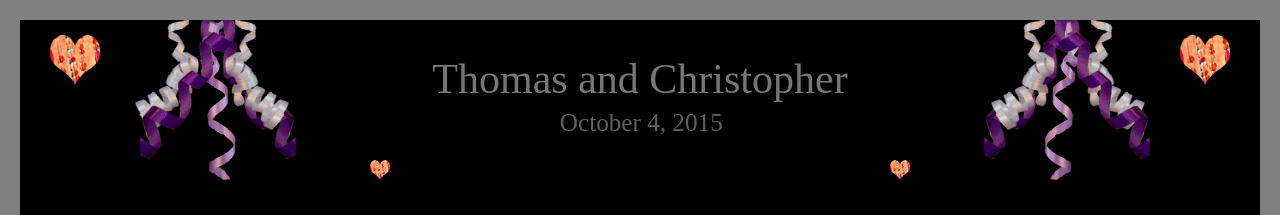
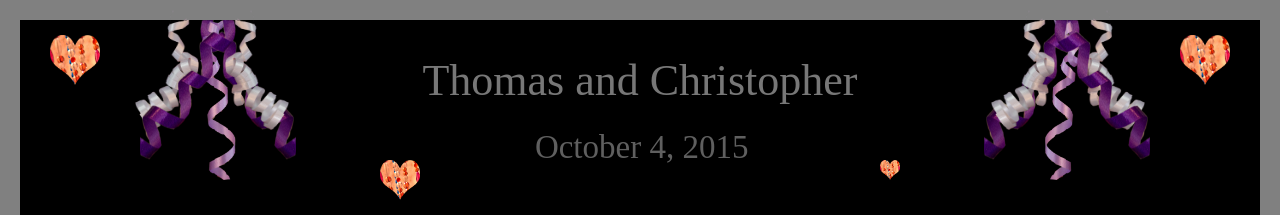
Before and after one commit to eab03/the_wedding, a plain HTML site: page index.html in a window 1280 px wide. In both pictures the pointer is over the picture 380 px from the left and 170 px from the top of the page. Shown: the top 215 px of the page. Drawn offline with nearby package versions, Linux system fonts and the light colour scheme; a web font is replaced by a local one.

Commit message:
Added CSS transition

```diff
--- a/css/default.css
+++ b/css/default.css
@@ -70,7 +70,7 @@ a img {
 }
 
 .container > header h1 {
-    font-size: 2.625em;
+    font-size: 2.75em;
     line-height: 1.3;
     margin: 0;
     font-weight: 200;
@@ -78,7 +78,9 @@ a img {
 
 .container > header span {
     display: block;
-    font-size: 60%;
+    font-size: 75%;
+    margin-top: .5em;
+    margin-bottom: -.5em;
     opacity: 0.8;
     padding: 0 0 0.6em 0.1em;
     text-align: center;
--- a/css/style.css
+++ b/css/style.css
@@ -31,7 +31,7 @@ body {
 
 #heart5,
 #heart6 {
-    top: 620px;
+    top: 650px;
 }
 
 #heart7,
@@ -40,11 +40,11 @@ body {
 }
 
 #heart1 {
-    left: 370px;
+    left: 380px;
 }
 
 #heart2 {
-    right: 370px;
+    right: 380px;
 }
 
 #heart3 {
@@ -56,11 +56,11 @@ body {
 }
 
 #heart5 {
-    left: 280px;
+    left: 270px;
 }
 
 #heart6 {
-    right: 280px;
+    right: 270px;
 }
 
 #heart7 {
@@ -70,6 +70,33 @@ body {
 #heart8 {
     right: 50px;
 }
+
+#heart1:hover,
+#heart2:hover,
+#heart3:hover,
+#heart4:hover,
+#heart7:hover,
+#heart8:hover {
+    -webkit-transition: all 1s ease-in-out;
+    -moz-transition: all 1s ease-in-out;
+    -o-transition: all 1s ease-in-out;
+    -ms-transition: all 1s ease-in-out;
+    transition: all 1s ease-in-out;
+    width: 40px;
+    height: 40px;
+}
+
+#heart5:hover,
+#heart6:hover {
+    -webkit-transition: all 1s ease;
+    -moz-transition: all 1s ease;
+    -o-transition: all 1s ease;
+    -ms-transition: all 1s ease;
+    transition: all 1s ease;
+    width: 60px;
+    height: 60px;
+}
+
 
 #ribbon1,
 #ribbon2,
@@ -195,7 +222,7 @@ body {
 
 .leftheart,
 .rightheart {
-    top: 325px;
+    top: 350px;
     position: absolute;
     /*this code works except in Firefox
     -webkit-filter: grayscale(1);
--- a/index.html
+++ b/index.html
@@ -82,7 +82,7 @@
                         <img src="https://s3.amazonaws.com/eabdgmde15/wedding_images/Image10.jpg" alt="image10" class="image10" height="400" width="600" />
                     </div>
                     <div class="bb-item">
-                        <img src="https://s3.amazonaws.com/eabdgmde15/wedding_images/Image11.jpg" class="image11" height="400" width="600" />
+                        <img src="https://s3.amazonaws.com/eabdgmde15/wedding_images/Image11.jpg" class="image11" alt="image11" height="400" width="600" />
                     </div>
                     <div class="bb-item">
                         <img src="https://s3.amazonaws.com/eabdgmde15/wedding_images/Image12.jpg" alt="image12" class="image12" height="400" width="600" />
```
